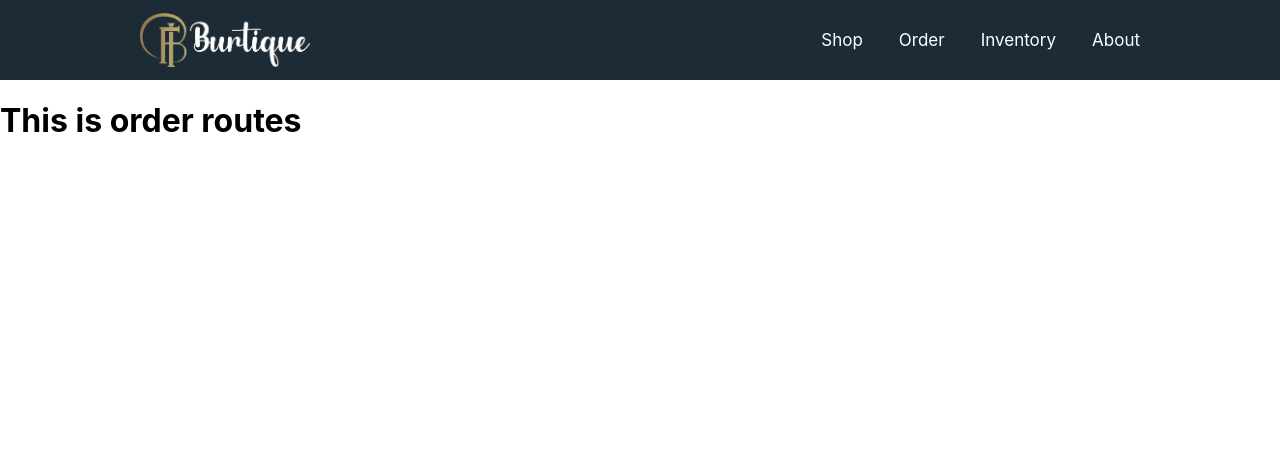
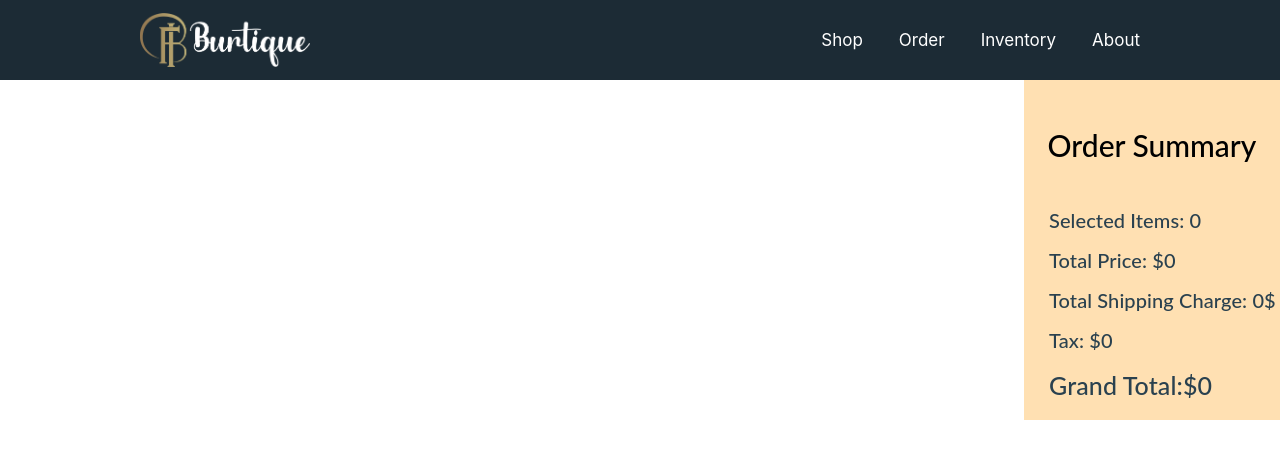
Before and after one commit to masumhossain-dev/burtique-mall, a React (Create React App) app: page /order in a window 1280 px wide. Shown: the top 458 px of the page. Built offline with nearby package versions, Linux system fonts and the light colour scheme.

Commit message:
project reworked

```diff
--- a/src/App.js
+++ b/src/App.js
@@ -5,6 +5,7 @@ import About from './components/About/About';
 import Shop from './components/Shoop/Shop';
 import Orders from './components/Orders/Orders';
 import Inventory from './components/Inventory/Inventory';
+import { productsAndCartLoader } from './loaders/productsAndCartLoader';
 
 function App() {
   const router = createBrowserRouter([
@@ -14,14 +15,17 @@ function App() {
       children: [
         {
           path:'/',
+          loader:()=> fetch('products.json'),
           element: <Shop></Shop>
         },
         {
           path: 'shop',
+          loader:()=> fetch('products.json'),
           element:<Shop></Shop>
         },
         {
           path: 'order',
+          loader:productsAndCartLoader,
           element:<Orders></Orders>
         },
         {
--- /dev/null
+++ b/src/ReviewItems/ReviewItems.js
@@ -0,0 +1,11 @@
+import React from 'react';
+
+const ReviewItems = ({product}) => {
+  return (
+    <div>
+      <p>This is review items</p>
+    </div>
+  );
+};
+
+export default ReviewItems;
--- a/src/components/Cart/Cart.js
+++ b/src/components/Cart/Cart.js
@@ -3,7 +3,6 @@ import './Cart.css'
 
 const Cart = (props) => {
   const {cart} = props;
-  console.log(cart);
   let total = 0;
   let shipping = 0;
   for(const product of cart){
--- a/src/components/Header/Header.js
+++ b/src/components/Header/Header.js
@@ -1,16 +1,17 @@
 import React from 'react';
 import './Header.css'
 import logo from '../../images/Logo.png'
+import { Link } from 'react-router-dom';
 
 const Header = () => {
   return (
     <nav className='header-nav'>
       <img src={logo} alt="" />
       <div>
-        <a href="/shop">Shop</a>
-        <a href="/order">Order</a>
-        <a href="/inventory">Inventory</a>
-        <a href="/about">About</a>
+        <Link to="/shop">Shop</Link>
+        <Link to="/order">Order</Link>
+        <Link to="/inventory">Inventory</Link>
+        <Link to="/about">About</Link>
       </div>
     </nav>
   );
--- a/src/components/Orders/Orders.js
+++ b/src/components/Orders/Orders.js
@@ -1,9 +1,22 @@
-import React from 'react';
+import React, { useState } from 'react';
+import { useLoaderData } from 'react-router-dom';
+import Cart from '../Cart/Cart';
+import ReviewItems from '../../ReviewItems/ReviewItems';
 
 const Orders = () => {
+  const {products, initialCart} = useLoaderData();
+  const [cart, setCart] = useState(initialCart);
   return (
-    <div>
-      <h1>This is order routes</h1>
+    <div className='shop-container'>
+      <div className='order-container'>
+      {
+          cart.map(product=><ReviewItems key={product.id} product={product}></ReviewItems>)
+        }
+      </div>
+      <div className='cart-container'>
+        <Cart cart={cart}></Cart>
+
+      </div>
     </div>
   );
 };
--- a/src/components/Shoop/Shop.js
+++ b/src/components/Shoop/Shop.js
@@ -2,17 +2,27 @@ import React, { useEffect, useState } from 'react';
 import './Shop.css';
 import Product from '../Product/Product';
 import Cart from '../Cart/Cart';
-import { addToDb } from '../../utilities/fakedb';
+import { addToDb, getStoredCart } from '../../utilities/fakedb';
+import { useLoaderData } from 'react-router-dom';
 
 const Shop = () => {
-  const [products, setProducts] = useState([])
+  const products = useLoaderData();
   const [cart, setCart] = useState([])
 
   useEffect(()=>{
-    fetch('products.json')
-    .then(res=>res.json())
-    .then(data=>setProducts(data))
-  },[])
+    const storedCart = getStoredCart();
+    const savedCart = [];
+    for(const id in storedCart){
+      const addedProduct=products.find(product=>product.id===id);
+      if(addedProduct){
+        const quantity = storedCart[id];
+        addedProduct.quantity = quantity;
+        savedCart.push(addedProduct);
+      }
+    }
+    setCart(savedCart);
+  },[products])
+
 
   const addToCartHandler = (product)=>{
     const newCart = [...cart, product];
--- /dev/null
+++ b/src/loaders/productsAndCartLoader.js
@@ -0,0 +1,19 @@
+import { getStoredCart } from "../utilities/fakedb";
+
+export const productsAndCartLoader = async()=>{
+  const productsData = await fetch('products.json');
+  const products = await productsData.json();
+
+  const savedCart = getStoredCart();
+  const initialCart = [];
+  for(const id in savedCart){
+    const addedProduct = products.find(product => product.id === id);
+    if(addedProduct){
+      const quantity = savedCart[id];
+      addedProduct.quantity = quantity;
+      initialCart.push(addedProduct);
+    }
+  }
+
+  return {products, initialCart};
+}
```
